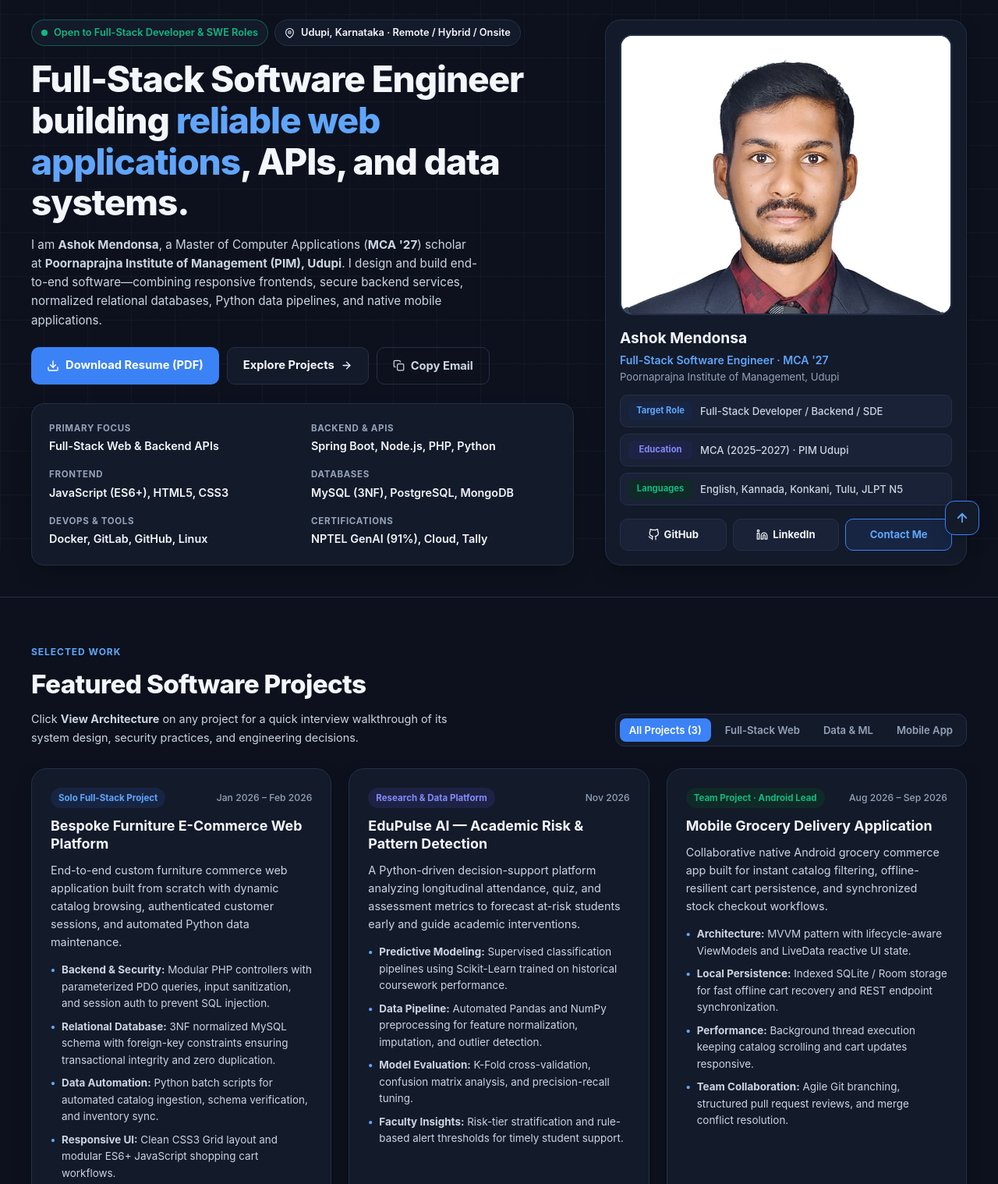
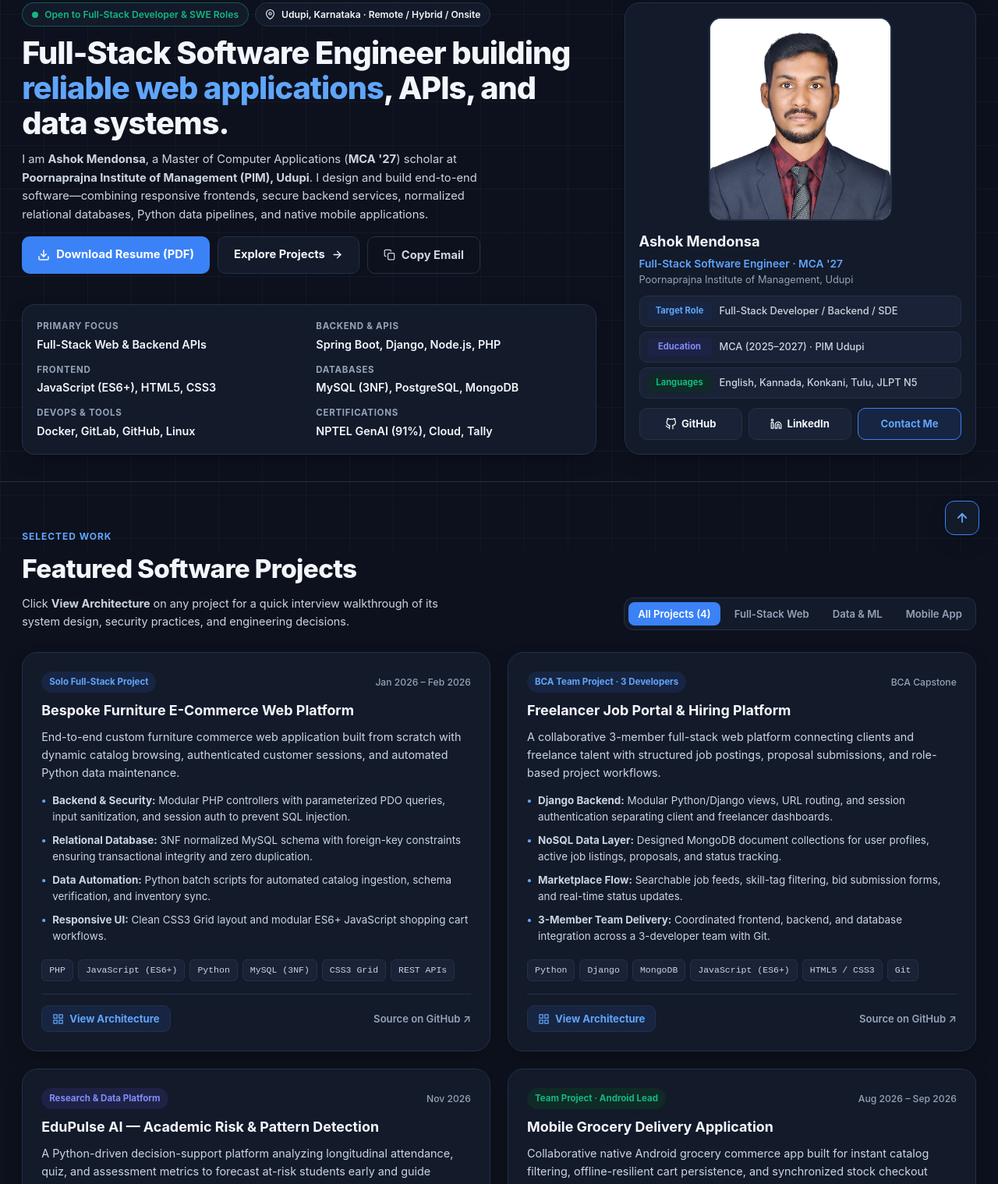
Before and after one commit to ash123m/portfolio, a plain HTML site: page index.html in a window 1280 px wide. Shown: the part 94-1612 px from the top of the page at 78% size. Drawn offline with Linux system fonts and the light colour scheme.

Commit message:
Add files via upload

```diff
--- a/index.html
+++ b/index.html
@@ -192,7 +192,7 @@
               </div>
               <div class="summary-item">
                 <span class="summary-label">Backend &amp; APIs</span>
-                <span class="summary-val">Spring Boot, Node.js, PHP, Python</span>
+                <span class="summary-val">Spring Boot, Django, Node.js, PHP</span>
               </div>
               <div class="summary-item">
                 <span class="summary-label">Frontend</span>
@@ -277,7 +277,7 @@
             <p class="section-subtitle">Click <strong>View Architecture</strong> on any project for a quick interview walkthrough of its system design, security practices, and engineering decisions.</p>
           </div>
           <div class="filter-group" role="tablist" aria-label="Filter projects by domain">
-            <button type="button" class="filter-btn active" data-filter="all">All Projects (3)</button>
+            <button type="button" class="filter-btn active" data-filter="all">All Projects (4)</button>
             <button type="button" class="filter-btn" data-filter="web">Full-Stack Web</button>
             <button type="button" class="filter-btn" data-filter="ml">Data &amp; ML</button>
             <button type="button" class="filter-btn" data-filter="mobile">Mobile App</button>
@@ -330,7 +330,51 @@
             </div>
           </article>
 
-          <!-- Project 2: EduPulse AI -->
+          <!-- Project 2: Freelancer Job Website (BCA 3-Person Team Project) -->
+          <article class="project-card spotlight-card" data-category="web">
+            <div class="project-top">
+              <span class="scope-badge web">BCA Team Project · 3 Developers</span>
+              <span class="date-tag">BCA Capstone</span>
+            </div>
+
+            <h3 class="project-title">Freelancer Job Portal &amp; Hiring Platform</h3>
+            <p class="project-desc">
+              A collaborative 3-member full-stack web platform connecting clients and freelance talent with structured job postings, proposal submissions, and role-based project workflows.
+            </p>
+
+            <ul class="project-specs">
+              <li><strong>Django Backend:</strong> Modular Python/Django views, URL routing, and session authentication separating client and freelancer dashboards.</li>
+              <li><strong>NoSQL Data Layer:</strong> Designed MongoDB document collections for user profiles, active job listings, proposals, and status tracking.</li>
+              <li><strong>Marketplace Flow:</strong> Searchable job feeds, skill-tag filtering, bid submission forms, and real-time status updates.</li>
+              <li><strong>3-Member Team Delivery:</strong> Coordinated frontend, backend, and database integration across a 3-developer team with Git.</li>
+            </ul>
+
+            <div class="tech-tag-row">
+              <span>Python</span>
+              <span>Django</span>
+              <span>MongoDB</span>
+              <span>JavaScript (ES6+)</span>
+              <span>HTML5 / CSS3</span>
+              <span>Git</span>
+            </div>
+
+            <div class="project-actions">
+              <button type="button" class="btn-blueprint" data-project="freelancer">
+                <svg width="15" height="15" viewBox="0 0 24 24" fill="none" stroke="currentColor" stroke-width="2" stroke-linecap="round" stroke-linejoin="round" aria-hidden="true">
+                  <rect x="3" y="3" width="7" height="7"></rect>
+                  <rect x="14" y="3" width="7" height="7"></rect>
+                  <rect x="14" y="14" width="7" height="7"></rect>
+                  <rect x="3" y="14" width="7" height="7"></rect>
+                </svg>
+                <span>View Architecture</span>
+              </button>
+              <a href="https://github.com/ashok123m" target="_blank" rel="noopener noreferrer" class="btn-repo-link">
+                Source on GitHub ↗
+              </a>
+            </div>
+          </article>
+
+          <!-- Project 3: EduPulse AI -->
           <article class="project-card spotlight-card" data-category="ml">
             <div class="project-top">
               <span class="scope-badge ml">Research &amp; Data Platform</span>
@@ -466,9 +510,9 @@
             </div>
             <div class="skill-list">
               <div class="skill-row"><span class="sk-name">Spring Boot (Java)</span><span class="sk-note">REST APIs &amp; Backend</span></div>
+              <div class="skill-row"><span class="sk-name">Python &amp; Django</span><span class="sk-note">Web MVC, Auth &amp; ETL</span></div>
               <div class="skill-row"><span class="sk-name">Node.js / Express</span><span class="sk-note">Server Runtimes &amp; JSON</span></div>
               <div class="skill-row"><span class="sk-name">PHP &amp; PDO</span><span class="sk-note">Sessions &amp; Auth</span></div>
-              <div class="skill-row"><span class="sk-name">Python Scripting</span><span class="sk-note">ETL &amp; ML Pipelines</span></div>
             </div>
           </div>
 
@@ -542,6 +586,10 @@
               <span>Computer Networks</span>
               <span>Operating Systems</span>
               <span>Python Data Processing</span>
+            </div>
+            <div class="edu-prior">
+              <h4>Bachelor of Computer Applications (BCA)</h4>
+              <p>Undergraduate foundation in programming, web application development, database management, and team capstone delivery.</p>
             </div>
           </div>
 
--- a/script.js
+++ b/script.js
@@ -224,6 +224,24 @@ document.addEventListener('DOMContentLoaded', () => {
         'Built responsive CSS3 Grid layouts with zero external UI framework dependencies.'
       ],
       stack: ['PHP', 'JavaScript (ES6+)', 'Python', 'MySQL (3NF)', 'CSS3 Grid', 'REST APIs']
+    },
+    freelancer: {
+      eyebrow: 'Full-Stack Marketplace Architecture (BCA 3-Person Team)',
+      title: 'Freelancer Job Portal & Hiring Platform',
+      nodes: [
+        { layer: 'Client UI', title: 'Job Feed & Dashboards' },
+        { layer: 'Web Server', title: 'Django Views & Routing' },
+        { layer: 'Access', title: 'Client / Freelancer Roles' },
+        { layer: 'Database', title: 'MongoDB Document Store' }
+      ],
+      challenge: 'Coordinate a 3-developer team to build a dual-role marketplace handling job listings, freelancer proposals, and user workflows cleanly.',
+      decisions: [
+        'Structured Django views and template routing to separate client job management from freelancer proposal tracking.',
+        'Modeled flexible MongoDB collections for user accounts, job posts, and proposal bids without rigid schema friction.',
+        'Implemented role-based session access and input validation on job creation and bidding forms.',
+        'Divided UI, Django backend, and MongoDB integration modules across 3 developers using Git collaboration.'
+      ],
+      stack: ['Python', 'Django', 'MongoDB', 'JavaScript (ES6+)', 'HTML5 / CSS3', 'Git']
     },
     edupulse: {
       eyebrow: 'Data & Predictive Analytics Architecture',
--- a/styles.css
+++ b/styles.css
@@ -12,8 +12,8 @@
   --radius-md: 12px;
   --radius-lg: 16px;
   --radius-xl: 20px;
-  --container-max: 1200px;
-  --gutter: clamp(1rem, 3.5vw, 2.5rem);
+  --container-max: 1380px;
+  --gutter: clamp(0.9rem, 2.2vw, 2rem);
   --transition: 180ms cubic-bezier(0.22, 1, 0.36, 1);
 }
 
@@ -343,16 +343,16 @@ img { display: block; max-width: 100%; }
 .full-width { width: 100%; }
 
 /* ==========================================================================
-   HERO SECTION (FLUID MULTI-ASPECT)
+   HERO SECTION (FLUID MULTI-ASPECT, FITS ABOVE THE FOLD)
    ========================================================================== */
 .hero-section {
-  padding-block: clamp(28px, 4.5vw, 54px) clamp(24px, 3.5vw, 40px);
+  padding-block: clamp(20px, 2.6vw, 32px) clamp(20px, 2.8vw, 34px);
 }
 
 .hero-layout {
   display: grid;
-  grid-template-columns: minmax(0, 1.2fr) minmax(300px, 0.8fr);
-  gap: clamp(22px, 3.5vw, 40px);
+  grid-template-columns: minmax(0, 1.24fr) minmax(300px, 0.76fr);
+  gap: clamp(20px, 3vw, 36px);
   align-items: stretch;
 }
 
@@ -371,16 +371,16 @@ img { display: block; max-width: 100%; }
   display: flex;
   flex-wrap: wrap;
   gap: 8px;
-  margin-bottom: 16px;
+  margin-bottom: 12px;
 }
 
 .availability-pill, .location-pill {
   display: inline-flex;
   align-items: center;
   gap: 8px;
-  padding: 6px 12px;
+  padding: 5px 12px;
   border-radius: 999px;
-  font-size: clamp(0.74rem, 1vw, 0.8rem);
+  font-size: clamp(0.74rem, 0.95vw, 0.78rem);
   font-weight: 600;
   background: var(--surface);
   border: 1px solid var(--border);
@@ -402,11 +402,11 @@ img { display: block; max-width: 100%; }
 
 .hero-title {
   font-family: var(--font-display);
-  font-size: clamp(1.75rem, 3.6vw, 2.95rem);
+  font-size: clamp(1.65rem, 3.1vw, 2.65rem);
   font-weight: 800;
-  line-height: 1.14;
+  line-height: 1.13;
   letter-spacing: -0.025em;
-  margin-bottom: 16px;
+  margin-bottom: 12px;
 }
 
 .text-accent {
@@ -414,30 +414,30 @@ img { display: block; max-width: 100%; }
 }
 
 .hero-lead {
-  font-size: clamp(0.95rem, 1.15vw, 1.04rem);
+  font-size: clamp(0.92rem, 1.05vw, 0.99rem);
   color: var(--text-secondary);
-  max-width: 60ch;
-  margin-bottom: 22px;
+  max-width: 66ch;
+  margin-bottom: 16px;
 }
 
 .hero-cta-bar {
   display: flex;
   flex-wrap: wrap;
   gap: 10px;
-  margin-bottom: 24px;
+  margin-bottom: 18px;
 }
 
 /* Recruiter Quick-Scan Card */
 .recruiter-summary-card {
   margin-top: auto;
-  padding: clamp(18px, 2.4vw, 22px);
+  padding: clamp(14px, 1.8vw, 18px);
   border-radius: var(--radius-lg);
 }
 
 .summary-grid {
   display: grid;
   grid-template-columns: repeat(2, minmax(0, 1fr));
-  gap: 16px 22px;
+  gap: 12px 18px;
 }
 
 .summary-item {
@@ -475,12 +475,12 @@ img { display: block; max-width: 100%; }
 .portrait-frame {
   border-radius: var(--radius-lg);
   overflow: hidden;
-  aspect-ratio: 4 / 3.7;
-  max-height: 360px;
-  width: 100%;
-  background: #f1f5f9;
+  width: min(100%, 235px);
+  aspect-ratio: 4 / 4.45;
+  margin-inline: auto;
+  background: #ffffff;
   border: 2px solid var(--border);
-  margin-bottom: 14px;
+  margin-bottom: 12px;
 }
 
 .portrait-img {
@@ -490,27 +490,27 @@ img { display: block; max-width: 100%; }
   object-position: top center;
 }
 
-.profile-identity { margin-bottom: 12px; }
-.profile-identity h2 { font-family: var(--font-display); font-size: clamp(1.18rem, 1.5vw, 1.32rem); font-weight: 700; margin-bottom: 2px; }
-.profile-role { font-size: 0.88rem; font-weight: 600; color: var(--accent-text); }
-.profile-school { font-size: 0.82rem; color: var(--text-muted); }
+.profile-identity { margin-bottom: 10px; }
+.profile-identity h2 { font-family: var(--font-display); font-size: clamp(1.14rem, 1.4vw, 1.28rem); font-weight: 700; margin-bottom: 2px; }
+.profile-role { font-size: 0.86rem; font-weight: 600; color: var(--accent-text); }
+.profile-school { font-size: 0.8rem; color: var(--text-muted); }
 
 .profile-highlights {
   display: flex;
   flex-direction: column;
-  gap: 8px;
-  margin-bottom: 14px;
+  gap: 6px;
+  margin-bottom: 12px;
 }
 
 .highlight-row {
   display: flex;
   align-items: center;
   gap: 10px;
-  padding: 8px 10px;
+  padding: 7px 10px;
   border-radius: 10px;
   background: var(--surface-subtle);
   border: 1px solid var(--border);
-  font-size: 0.82rem;
+  font-size: 0.8rem;
   min-width: 0;
 }
 
@@ -627,7 +627,7 @@ img { display: block; max-width: 100%; }
    ========================================================================== */
 .projects-grid {
   display: grid;
-  grid-template-columns: repeat(auto-fit, minmax(min(100%, 320px), 1fr));
+  grid-template-columns: repeat(2, minmax(0, 1fr));
   gap: clamp(16px, 2vw, 22px);
 }
 
@@ -919,6 +919,14 @@ img { display: block; max-width: 100%; }
   background: var(--surface-subtle);
   border: 1px solid var(--border);
 }
+
+.edu-prior {
+  margin-top: 16px;
+  padding-top: 14px;
+  border-top: 1px solid var(--border);
+}
+.edu-prior h4 { font-size: 0.96rem; font-weight: 700; margin-bottom: 3px; }
+.edu-prior p { font-size: 0.84rem; color: var(--text-secondary); }
 
 .card-subhead {
   display: flex;
@@ -1372,15 +1380,18 @@ img { display: block; max-width: 100%; }
   .mobile-only { display: grid; }
 }
 
+@media (max-width: 720px) {
+  .projects-grid { grid-template-columns: 1fr; }
+}
+
 @media (max-width: 640px) {
   .profile-card {
     display: block;
   }
   .portrait-frame {
-    max-width: 300px;
+    width: min(100%, 240px);
     margin-inline: auto;
     margin-bottom: 14px;
-    max-height: 330px;
   }
   .profile-identity,
   .profile-highlights {
@@ -1411,7 +1422,7 @@ img { display: block; max-width: 100%; }
 /* Ultra-wide screens */
 @media (min-width: 1600px) {
   :root {
-    --container-max: 1280px;
+    --container-max: 1480px;
   }
 }
 
```
